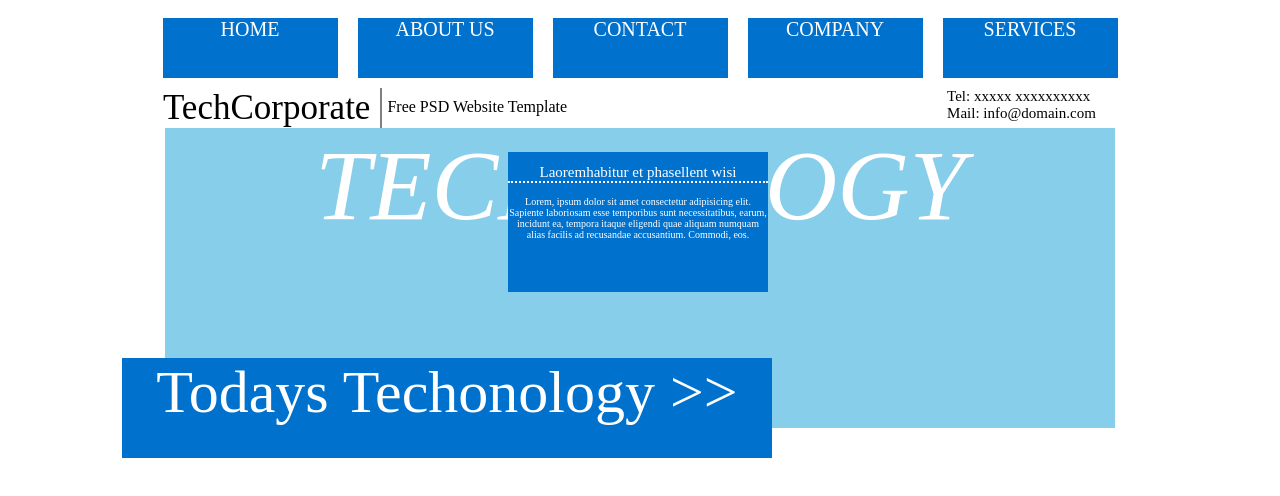
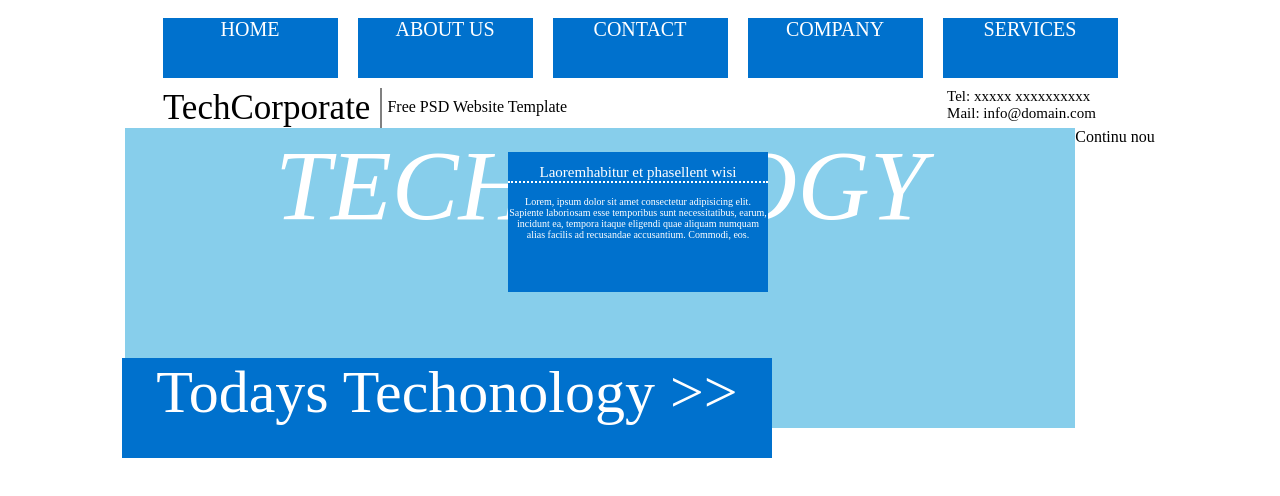
Before and after one commit to HuibanPaul/My-homeworks, a plain HTML site: page Template/template flex/template.html in a window 1280 px wide. Drawn offline with Linux system fonts and the light colour scheme.

Commit message:
Continu nou

```diff
--- a/Template/template flex/template.html
+++ b/Template/template flex/template.html
@@ -32,9 +32,7 @@
             recusandae accusantium. Commodi, eos.
           </p>
         </div>
-        <div class="card">
-
-        </div>
+        <div class="card">Continu nou</div>
       </div>
     </div>
   </body>
```
